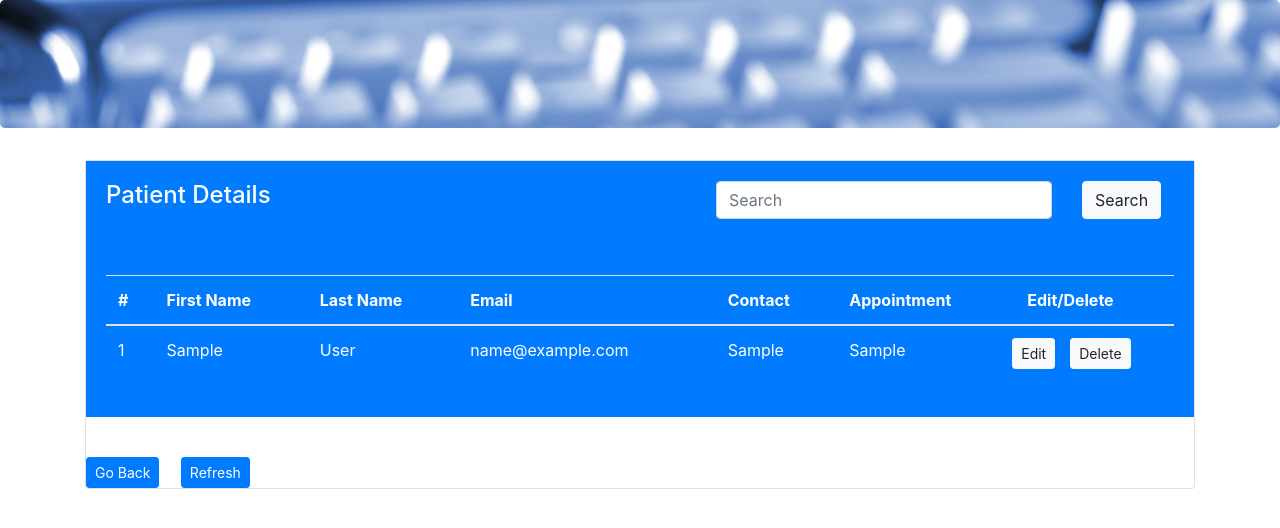
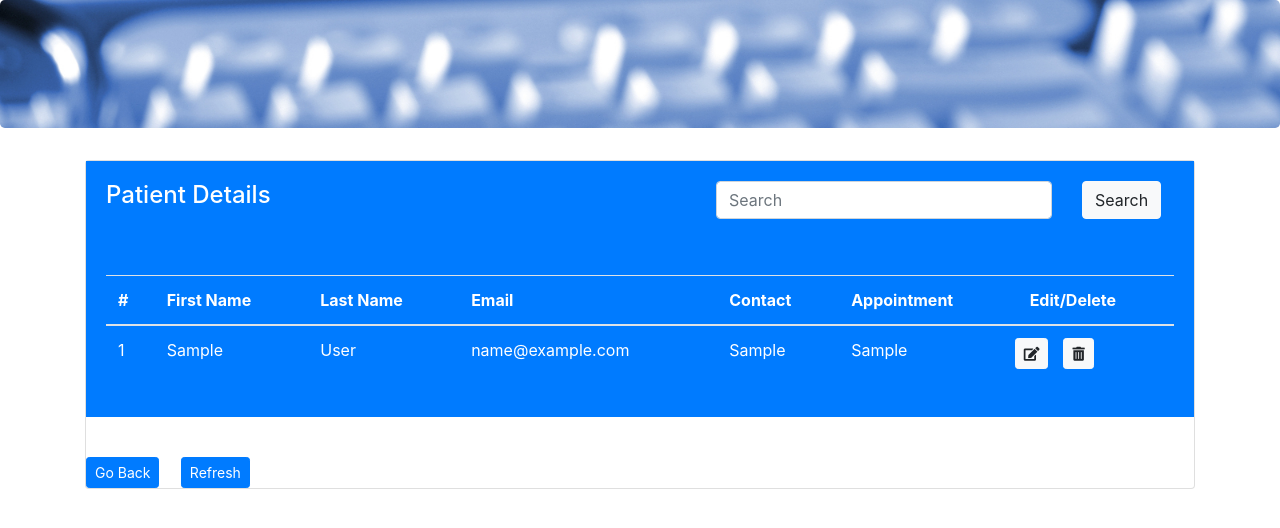
Before and after one commit to stecor/php-hms, a PHP site: page /patient_details.php in a window 1280 px wide. Shown: the top 528 px of the page. Run offline with PHP 8.4, Linux system fonts and the light colour scheme; tables that the repository leaves empty or names only in its code hold one stand-in row (values such as "Sample post"); data that the repository does not hold is empty; some libraries are stand-ins or nearby versions.

Commit message:
patient details update

```diff
--- a/admin-panel.php
+++ b/admin-panel.php
@@ -51,8 +51,8 @@
                     <option value="Dr. Frank from 6pm to 8pm">Dr. Frank from 6pm to 8pm</option>
                     <option value="Dr. Carol from 4pm to 6pm">Dr. Carol from 4pm to 6pm</option>
                   </select><br>
-                  <input type="submit" name="patient_submit" value="Enter Appointment" class="btn btn-primary">
-                  <input type="submit" name="update_patient" value="Update Appointment" class="btn btn-primary">
+                  <input type="submit" name="patient_submit" value="Enter Appointment" class="btn btn-primary" <?php if(isset($_POST['edit-patient'])){ echo 'disabled';}else{Null;}  ?> >
+                  <input type="submit" name="update_patient" value="Update Appointment" class="btn btn-primary" <?php if(!isset($_POST['edit-patient'])){ echo 'disabled';}else{Null;} ?> >
                 </form>
               </div>
             </div>
--- a/func.php
+++ b/func.php
@@ -111,17 +111,19 @@ function get_table($result){
             <div class='row'>
              <div class='btn-edit'>
               <form  name='edit-pat' action='admin-panel.php'  method='post'>
-                  <input type='submit' name='edit-patient' class='btn btn-light btn-sm' value='Edit'>
+                <div class='input-container'>
+                  <button type='submit' name='edit-patient' class='btn btn-light btn-sm' value='Edit'><i class='fas fa-edit icon'></i></button>
                   <input type='hidden' name='id' value='$id'/>
                   <input type='hidden' name='fname' value='$fname'/>
                   <input type='hidden' name='lname' value='$lname'/>
                   <input type='hidden' name='email' value='$email'/>
                   <input type='hidden' name='contact' value='$contact'/>
                   <input type='hidden' name='docapp' value='$docapp'/>
+                </div>
               </form>
               </div>
               <form   method='post'>
-                  <input type='submit'  name='delete-patient' class='btn btn-light btn-sm' value='Delete'>
+                  <button type='submit'  name='delete-patient' class='btn btn-light btn-sm' value='Delete'><i class='fas fa-trash-alt'></i></button>
                   <input type='hidden' name='id' value='$id'/>
               </form>
               </div>
@@ -148,7 +150,7 @@ function search_patient_details(){
   global $con;
    $search = $_POST['search'];
 
-  $query = "SELECT * FROM doctorapp WHERE fname='$search' OR lname='$search' OR email='$search' OR contact='$search' OR docapp='$search'";
+  $query = "SELECT * FROM doctorapp WHERE fname LIKE '%$search%' OR lname LIKE '%$search%' OR email LIKE '%$search%' OR contact LIKE '%$search%' OR docapp LIKE '%$search%'";
   $result=mysqli_query($con,$query);
 
   get_table($result);
@@ -160,7 +162,7 @@ function search_patient_details(){
 function delete_patient($id){
   global $con;
 
-  $query = "DELETE FROM doctorapp WHERE email='$id'";
+  $query = "DELETE FROM doctorapp WHERE id='$id'";
 
   $result=mysqli_query($con,$query);
 
--- a/patient_details.php
+++ b/patient_details.php
@@ -6,6 +6,7 @@
     <title>Patient Details</title>
     <link rel="stylesheet" href="https://maxcdn.bootstrapcdn.com/bootstrap/4.0.0/css/bootstrap.min.css" integrity="sha384-Gn5384xqQ1aoWXA+058RXPxPg6fy4IWvTNh0E263XmFcJlSAwiGgFAW/dAiS6JXm" crossorigin="anonymous">
     <link rel="stylesheet" href="/css/master.css">
+    <link rel="stylesheet" href="https://use.fontawesome.com/releases/v5.5.0/css/all.css" integrity="sha384-B4dIYHKNBt8Bc12p+WXckhzcICo0wtJAoU8YZTY5qE0Id1GSseTk6S+L3BlXeVIU" crossorigin="anonymous">
   </head>
   <body>
     <div class="jumbotron admin"></div>
```
